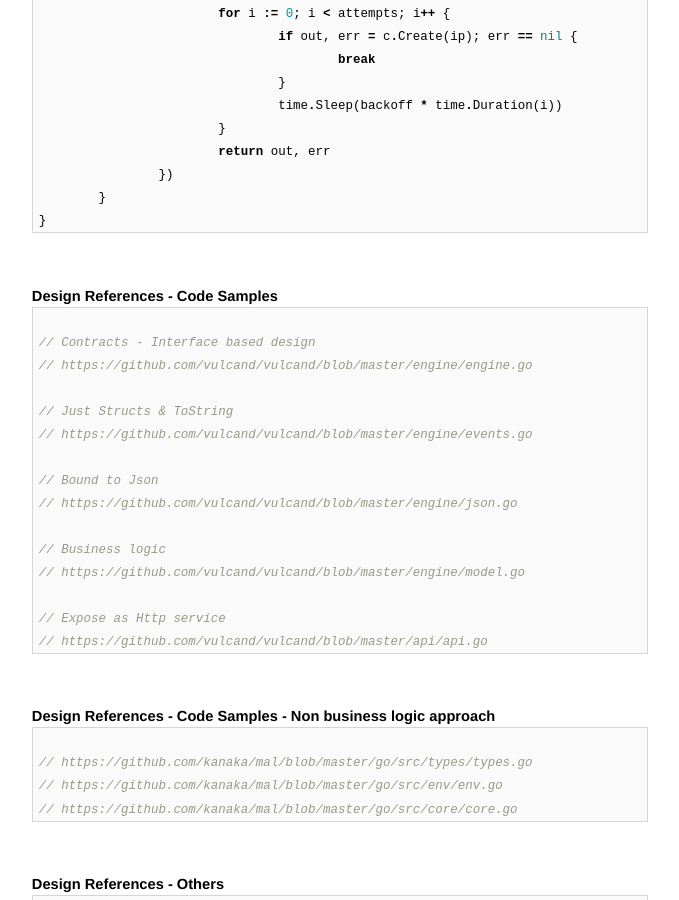
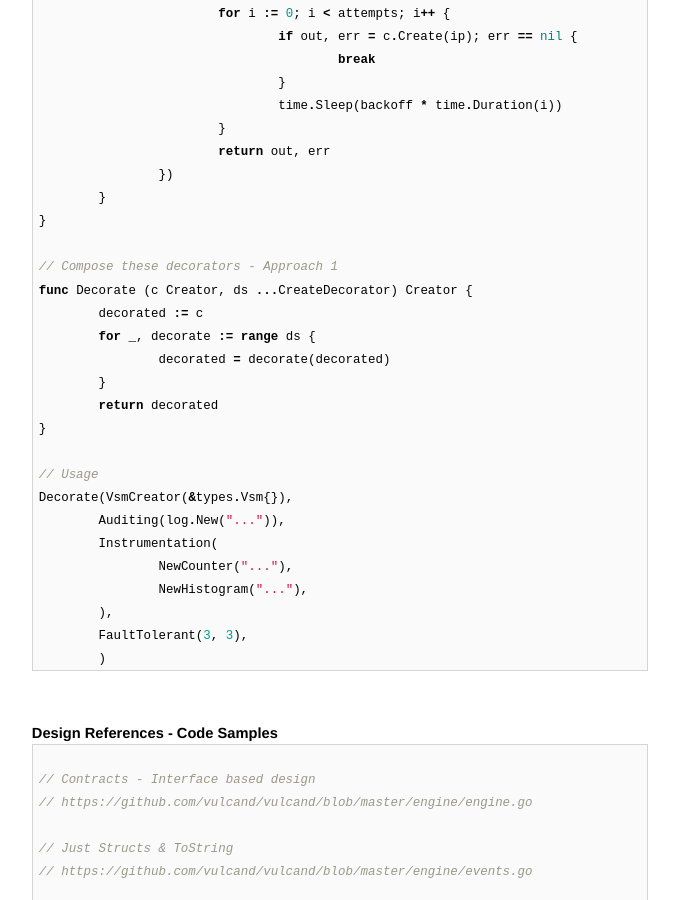
Before and after one commit to AmitKumarDas/amitkumardas.github.io, a Jekyll site: the page built from _posts/2016-07-14-my-golang-refresher.md, in a window 1280 px wide and 900 px high, scrolled down 2007 px. Shown: the whole window, without its empty margins (300-979 px from the left). Built offline with Jekyll 4.4.1, drawn with Linux system fonts in a browser that asks for light colours.

Commit message:
Update 2016-07-14-my-golang-refresher.md

````diff
--- a/_posts/2016-07-14-my-golang-refresher.md
+++ b/_posts/2016-07-14-my-golang-refresher.md
@@ -105,6 +105,25 @@ func FaultTolerant(attempts int, backoff time.Duration) CreateDecorator {
 		})
 	}
 }
+
+// Compose these decorators - Approach 1
+func Decorate (c Creator, ds ...CreateDecorator) Creator {
+	decorated := c
+	for _, decorate := range ds {
+		decorated = decorate(decorated)
+	}
+	return decorated
+}
+
+// Usage
+Decorate(VsmCreator(&types.Vsm{}),
+	Auditing(log.New("...")),
+	Instrumentation(
+		NewCounter("..."),
+		NewHistogram("..."),
+	),
+	FaultTolerant(3, 3),
+	)
 ```
 
 <br />
````
